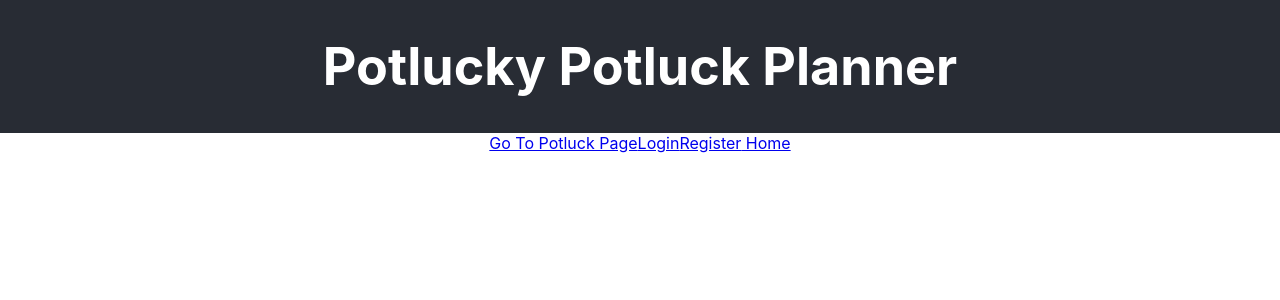
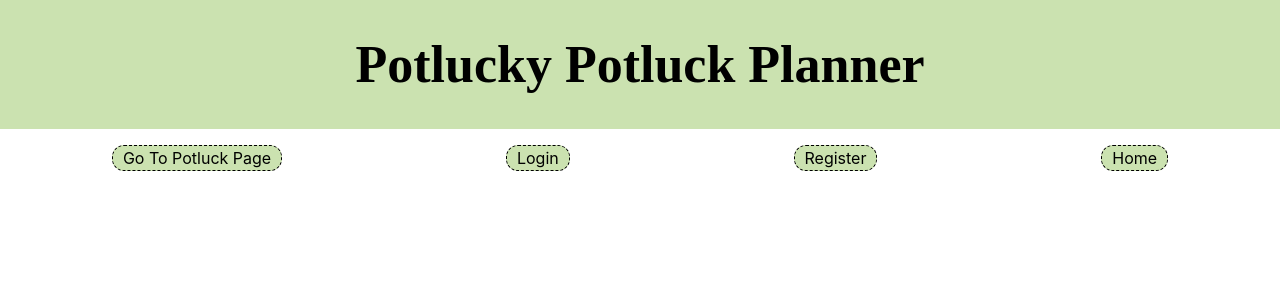
Before and after one commit to BW-Potluck-Planner-2/front-end, a React (Create React App) app: page / in a window 1280 px wide. Shown: the top 300 px of the page. Built offline with nearby package versions, Linux system fonts and the light colour scheme.

Commit message:
styling added to login and register page

```diff
--- a/src/App.css
+++ b/src/App.css
@@ -14,14 +14,15 @@
 }
 
 .App-header {
-  background-color: #282c34;
+  background-color: #CBE2B0;
   min-height: 10vh;
   display: flex;
   flex-direction: column;
   align-items: center;
   justify-content: center;
   font-size: calc(10px + 2vmin);
-  color: white;
+  color: black;
+  font-family: 'Architects Daughter', cursive;
 }
 
 .App-link {
--- a/src/App.js
+++ b/src/App.js
@@ -1,7 +1,7 @@
 import React, {useState, useEffect}  from 'react';
 import './App.css';
 import { useHistory } from "react-router-dom";
-// import styled from "styled-components";
+import styled from "styled-components";
 import { BrowserRouter as Router, Route, Link, Switch } from "react-router-dom";
 
 import * as yup from 'yup';
@@ -20,6 +20,21 @@ import UpdatePotluckForm from "./components/UpdatePotluckForm"
 import { axiosWithAuth } from './utils/axiosWithAuth';
 import PrivateRoute from "./utils/PrivateRoute";
 import Potluck from "./components/Potluck"
+
+const Navigator = styled.nav`
+display: flex;
+`
+const LinkContainer = styled.div`
+  margin: 1rem auto;
+  padding: 2px 10px;
+  /* text-decoration: none; */
+  background-color: #CBE2B0;
+  border: 1px dashed black;
+  border-radius: 12px;
+  &:hover{
+      background: green;
+   }
+`
 
 const initialLoginValues = {
   email: '',
@@ -212,12 +227,13 @@ function App(props) {
         <header className="App-header">
             <h1> Potlucky Potluck Planner</h1>
         </header>
-        <div>
-          <Link to="/potluckPage">Go To Potluck Page</Link>
-          <Link to="/login">Login</Link>
-          <Link to="/register">Register</Link>
-          <Link to="/home"> Home </Link>
-        </div>
+        <Navigator>
+          <LinkContainer><Link to="/potluckPage" style={{textDecoration: "none", color: "black"}} >Go To Potluck Page</Link></LinkContainer>
+          <LinkContainer><Link to="/login" style={{textDecoration: "none", color: "black"}}>Login</Link></LinkContainer>
+          <LinkContainer><Link to="/register" style={{textDecoration: "none", color: "black"}}>Register</Link></LinkContainer>
+          <LinkContainer><Link to="/home" style={{textDecoration: "none", color: "black"}}> Home </Link> </LinkContainer>
+
+        </Navigator>
 
         <Switch>
           <Route exact path="/login"> <Login  values={login}
--- a/src/components/CreatePotluckCard.js
+++ b/src/components/CreatePotluckCard.js
@@ -69,9 +69,9 @@ const CreatePotluckCard = (props) => {
                     {/* <button onClick={deletePotluck}>Delete potluck</button> */}
                 </div>
                 </Route>
-                <Route exact path={`/potluckPage/${potluck.id}`}>
+                {/* <Route exact path={`/potluckPage/${potluck.id}`}>
                     <Potluck/>
-                </Route>
+                </Route> */}
                 </Switch>
         </div>
     )
--- a/src/components/Potluck.js
+++ b/src/components/Potluck.js
@@ -6,7 +6,15 @@ import {axiosWithAuth} from "../utils/axiosWithAuth"
 const Potluck = (props) => {
     console.log(props, " What's in the Props:;:;:;:;:;:;:;:;:;:;:;:;:;:;")
 
-    const [potluck, setPotluck] = useState([])
+    const [potluck, setPotluck] = useState([{
+      locationName: "",
+      locationAddress: "",
+      locationStreet: "",
+      locationState: "",
+      locationCity: "",
+      locationCountry: "",
+      locationPostcode: "",
+    }])
 
     const { push } = useHistory();
 
@@ -16,7 +24,7 @@ const Potluck = (props) => {
 
       useEffect(() => {
         axiosWithAuth()
-          .get("/api/potlucks")
+          .get("/api/potlucks/")
           .then(res => {
             console.log(res, " Res in Potluck comp....get request")
             setPotluck(res.data)
@@ -48,19 +56,19 @@ const Potluck = (props) => {
 
     return (
         <div>Edit/Delete potluck
-          {/* {potluck.map((potluckInfo) => {
-            return ( */}
+          {potluck.map((potluckInfo) => {
+            return (
               <div>
-                <h3>{potluck.locationName}</h3>
-                <p>{potluck.locationAddress}</p>
-                <p>{potluck.locationStreet}</p>
-                <p>{potluck.locationCity}</p>
-                <p>{potluck.locationState}</p>
-                <p>{potluck.locationPostcode}</p>
-                <p>{potluck.locationCountry}</p>
+                <h3>{potluckInfo.locationName}</h3>
+                <p>{potluckInfo.locationAddress}</p>
+                <p>{potluckInfo.locationStreet}</p>
+                <p>{potluckInfo.locationCity}</p>
+                <p>{potluckInfo.locationState}</p>
+                <p>{potluckInfo.locationPostcode}</p>
+                <p>{potluckInfo.locationCountry}</p>
               </div>
-          {/* //   )
-          // })} */}
+             )
+           })}
 
           <button onClick={clickToEdit}>Edit Potluck</button>
           <button onClick={HandleDelete}>Delete Potluck</button>
--- a/src/components/styledcomponets.js
+++ b/src/components/styledcomponets.js
@@ -3,11 +3,14 @@ import styled from 'styled-components';
 export default styled.div`
     form{
         width: 50%;
-        margin: auto;
-    }
+        margin: 2rem auto;
+        background: #FAEBD7;
+        border: 2px dashed black;
+        }
     form h2{
         text-align: center;
         padding: 3% 0;
+        font-family: 'Architects Daughter', cursive;
     }
     label{
         width: 60%;
@@ -19,6 +22,11 @@ export default styled.div`
         background-color: #CBE2B0;
         border: 1px dashed black;
         border-radius: 12px;
+        &:hover{
+            background: green;
+            color: white;
+
+        }
     }
     .error{
         color: red;
@@ -30,6 +38,7 @@ export default styled.div`
         flex-direction: column;
         align-items: center;
         padding: 10% 0 3% 0;
+
     }
     .submit{
         width: min-content;
```
